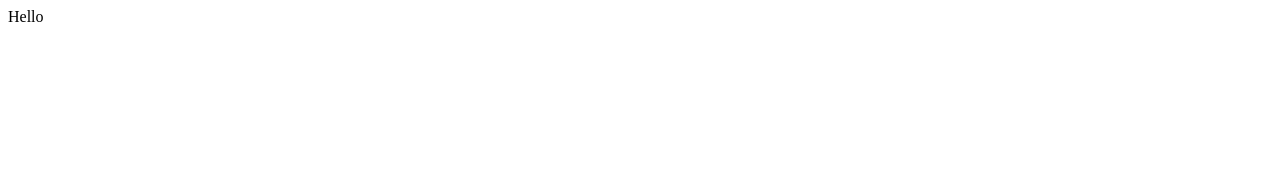
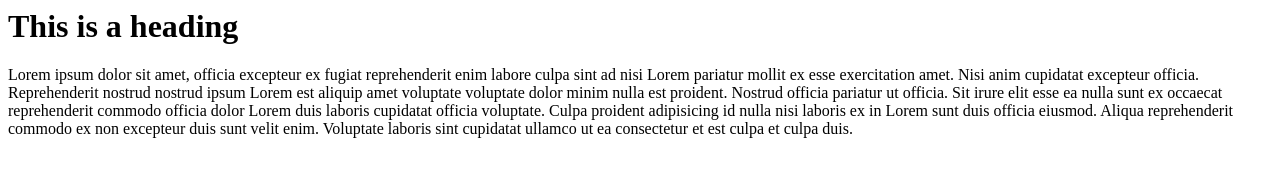
Before and after one commit to ble-ss/test-repo, a plain HTML site: page index.html in a window 1280 px wide. Drawn offline with Linux system fonts and the light colour scheme.

Commit message:
changed index file

```diff
--- a/index.html
+++ b/index.html
@@ -1,3 +1,7 @@
-<div>
-  Hello
-</div>
+<head>
+  <title>Hello world</title>
+</head>
+<body>
+  <h1>This is a heading</h1>
+  <p>Lorem ipsum dolor sit amet, officia excepteur ex fugiat reprehenderit enim labore culpa sint ad nisi Lorem pariatur mollit ex esse exercitation amet. Nisi anim cupidatat excepteur officia. Reprehenderit nostrud nostrud ipsum Lorem est aliquip amet voluptate voluptate dolor minim nulla est proident. Nostrud officia pariatur ut officia. Sit irure elit esse ea nulla sunt ex occaecat reprehenderit commodo officia dolor Lorem duis laboris cupidatat officia voluptate. Culpa proident adipisicing id nulla nisi laboris ex in Lorem sunt duis officia eiusmod. Aliqua reprehenderit commodo ex non excepteur duis sunt velit enim. Voluptate laboris sint cupidatat ullamco ut ea consectetur et est culpa et culpa duis.</p>
+</body>
```
